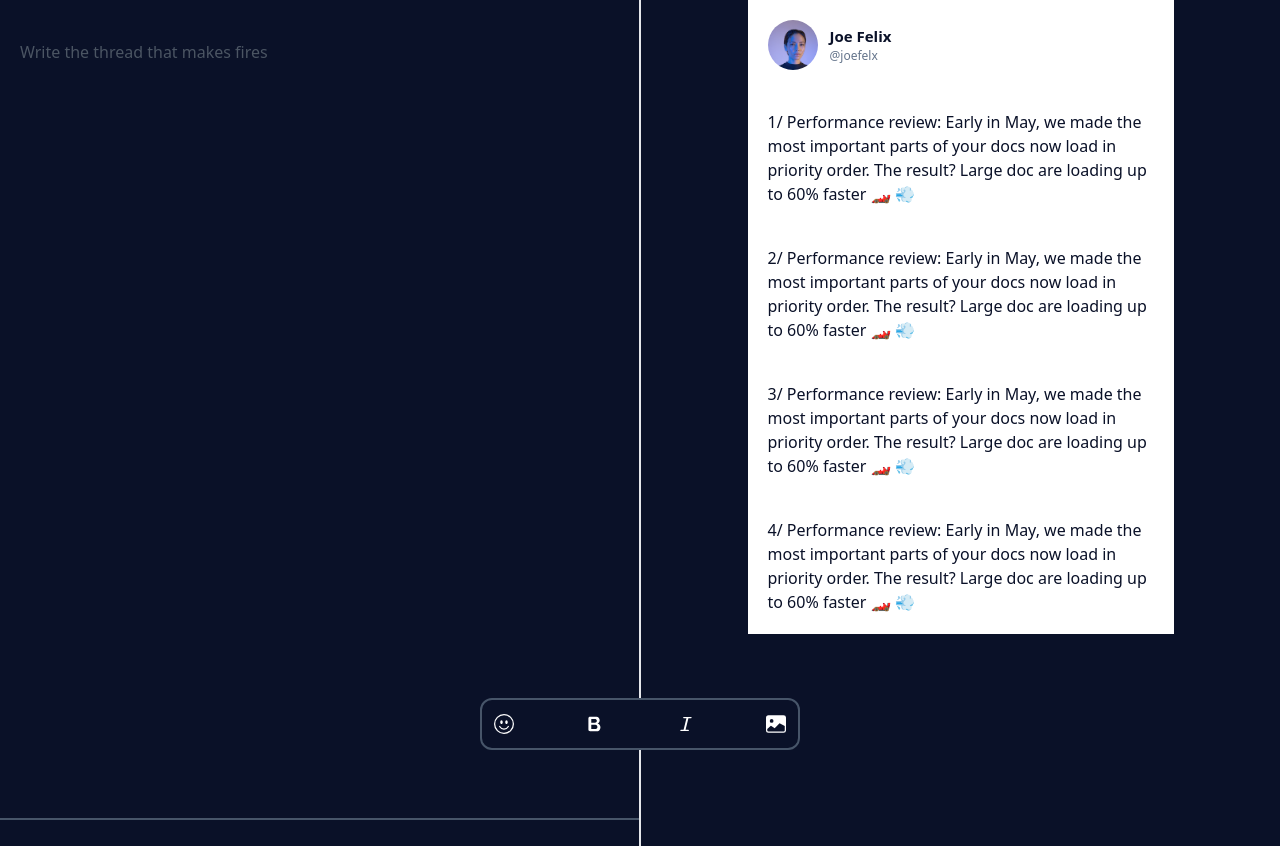
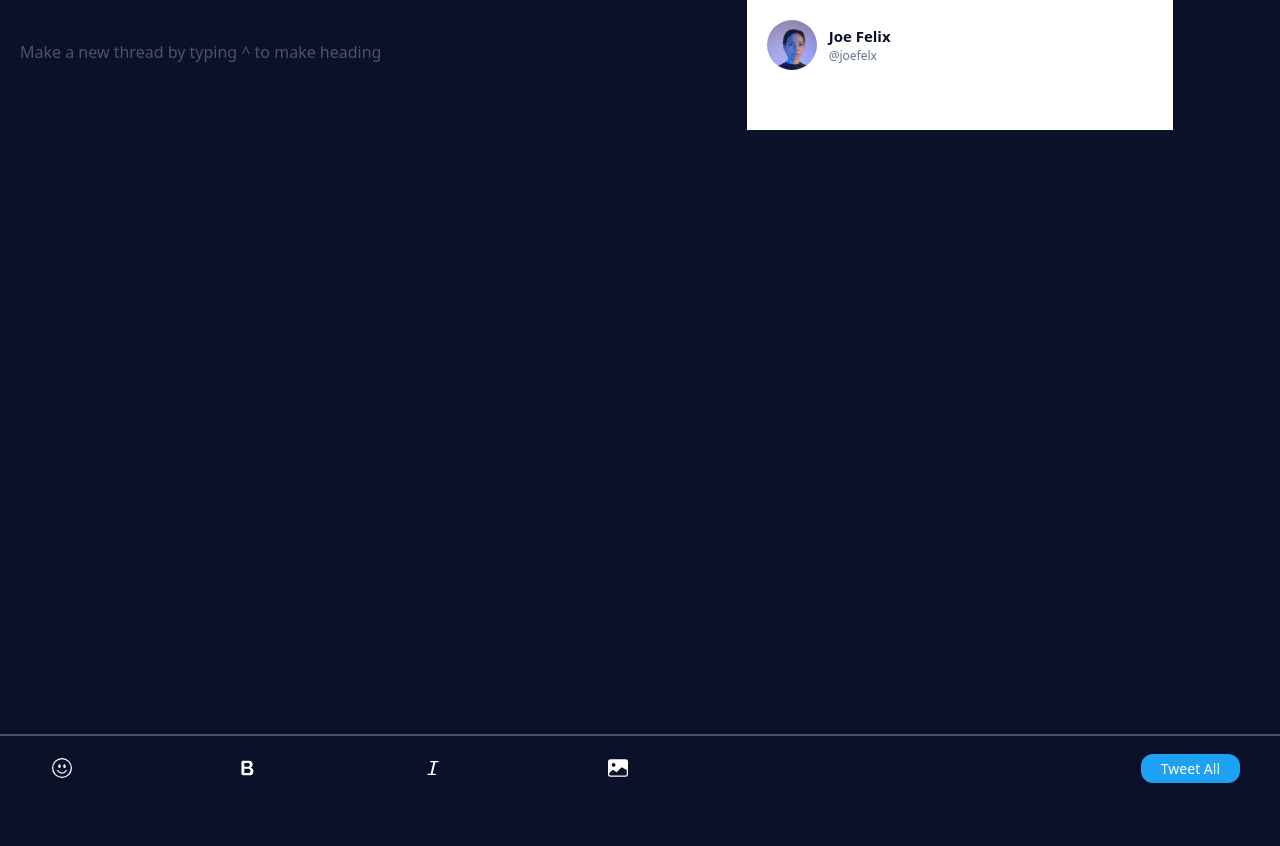
Before and after one commit to joefelx/NimbusT, a Next.js app: page /thread in a window 1280 px wide. Built offline with nearby package versions, Linux system fonts and the light colour scheme.

Commit message:
Context File is added with new State variable and connected with backend

```diff
--- a/package.json
+++ b/package.json
@@ -11,6 +11,7 @@
   "dependencies": {
     "@next/font": "13.1.6",
     "@tinymce/tinymce-react": "^4.3.0",
+    "axios": "^1.3.3",
     "dotenv": "^16.0.3",
     "eslint": "8.33.0",
     "eslint-config-next": "13.1.6",
--- a/src/Components/Editor.js
+++ b/src/Components/Editor.js
@@ -1,4 +1,4 @@
-import React, { useEffect, useRef, useState } from "react";
+import React, { useEffect, useRef, useState, useContext } from "react";
 import Logo from "../assets/Logo-individual transparent.png";
 import ProfileImg from "../assets/profile.jpg";
 import Image from "next/image";
@@ -6,12 +6,20 @@ import TextField from "./TextField";
 import NewThreadButton from "./NewThreadButton";
 import Tools from "./Tools";
 import ThreadBox from "./ThreadBox";
+import { FunctionContext } from "../context/FunctionContext";
+import Loading from "./Loading";
+import Tick from "./Tick";
 
 function Editor() {
+  const { input, thread, setThread, loading, complete } =
+    useContext(FunctionContext);
+
   return (
     <div className="h-auto min-h-screen w-100% bg-[#0a1128] text-white flex justify-between">
+      {loading && <Loading />}
+      {complete && <Tick />}
       {/* Editor */}
-      <div className="flex-1 flex justify-evenly border-r-2 py-5">
+      <div className="flex-1 flex justify-evenly py-5">
         <TextField />
       </div>
       {/* Tool */}
@@ -31,26 +39,9 @@ function Editor() {
             </span>
           </div>
           {/* thread detail */}
-          <ThreadBox
-            thread="1/ Performance review: Early in May, we made the most important
-              parts of your docs now load in priority order. The result? Large
-              doc are loading up to 60% faster 🏎️ 💨"
-          />
-          <ThreadBox
-            thread="2/ Performance review: Early in May, we made the most important
-              parts of your docs now load in priority order. The result? Large
-              doc are loading up to 60% faster 🏎️ 💨"
-          />
-          <ThreadBox
-            thread="3/ Performance review: Early in May, we made the most important
-              parts of your docs now load in priority order. The result? Large
-              doc are loading up to 60% faster 🏎️ 💨"
-          />
-          <ThreadBox
-            thread="4/ Performance review: Early in May, we made the most important
-              parts of your docs now load in priority order. The result? Large
-              doc are loading up to 60% faster 🏎️ 💨"
-          />
+          {thread.map((t) => (
+            <ThreadBox thread={t} imageURL="" />
+          ))}
         </div>
       </div>
     </div>
--- /dev/null
+++ b/src/Components/Loading.js
@@ -0,0 +1,26 @@
+import React from "react";
+
+function Loading() {
+  return (
+    <div className="absolute w-full h-full backdrop-blur-sm">
+      <div
+        aria-label="Loading..."
+        className="w-full h-full flex justify-center items-center"
+        role="status"
+      >
+        <svg class="h-12 w-12 animate-spin" viewBox="3 3 18 18">
+          <path
+            class="fill-gray-200"
+            d="M12 5C8.13401 5 5 8.13401 5 12C5 15.866 8.13401 19 12 19C15.866 19 19 15.866 19 12C19 8.13401 15.866 5 12 5ZM3 12C3 7.02944 7.02944 3 12 3C16.9706 3 21 7.02944 21 12C21 16.9706 16.9706 21 12 21C7.02944 21 3 16.9706 3 12Z"
+          ></path>
+          <path
+            class="fill-gray-800"
+            d="M16.9497 7.05015C14.2161 4.31648 9.78392 4.31648 7.05025 7.05015C6.65973 7.44067 6.02656 7.44067 5.63604 7.05015C5.24551 6.65962 5.24551 6.02646 5.63604 5.63593C9.15076 2.12121 14.8492 2.12121 18.364 5.63593C18.7545 6.02646 18.7545 6.65962 18.364 7.05015C17.9734 7.44067 17.3403 7.44067 16.9497 7.05015Z"
+          ></path>
+        </svg>
+      </div>
+    </div>
+  );
+}
+
+export default Loading;
--- a/src/Components/TextField.js
+++ b/src/Components/TextField.js
@@ -9,8 +9,8 @@ const TextBox = () => {
   const { setInput } = useContext(FunctionContext);
   return (
     <textarea
-      placeholder="Write the thread that makes fires"
-      className="w-full min-h-screen h-auto p-5 text-white bg-[#0a1128] border-b-2 border-slate-600 focus:outline-none placeholder:text-gray-600 resize-none"
+      placeholder="Make a new thread by typing ^ to make heading"
+      className="w-full min-h-screen h-full p-5 text-white bg-[#0a1128] focus:outline-none placeholder:text-gray-600 resize-none whitespace-pre-wrap"
       onChange={(e) => {
         setInput(e.target.value);
       }}
@@ -19,8 +19,8 @@ const TextBox = () => {
 };
 
 function TextField() {
-  const { input } = useContext(FunctionContext);
-  const [thread, setThread] = useState([]);
+  const { input, thread, setThread } = useContext(FunctionContext);
+  // const [thread, setThread] = useState([]);
 
   useEffect(() => {
     setThread(splitText(input));
--- a/src/Components/ThreadBox.js
+++ b/src/Components/ThreadBox.js
@@ -1,9 +1,12 @@
-import React from "react";
+import Image from "next/image";
 
-function ThreadBox({ thread }) {
+function ThreadBox({ thread, imageURL }) {
   return (
     <div className=" bg-white text-black w-2/3 p-5">
-      <p>{thread}</p>
+      <p className=" whitespace-pre-wrap">{thread}</p>
+      {imageURL && (
+        <Image src={imageURL} className=" h-52 mt-4 object-cover rounded-lg" />
+      )}
     </div>
   );
 }
--- /dev/null
+++ b/src/Components/Tick.js
@@ -0,0 +1,28 @@
+import "../styles/Home.module.css";
+
+function Tick() {
+  return (
+    <div className="absolute w-full h-full flex justify-center items-center backdrop-blur-sm z-40">
+      <svg
+        className="w-[56px] h-[56px] rounded-[50%] block stroke-2 stroke-white m-[10%]  animate-ping"
+        xmlns="http://www.w3.org/2000/svg"
+        viewBox="0 0 52 52"
+      >
+        <circle
+          className="checkmark__circle"
+          cx="26"
+          cy="26"
+          r="25"
+          fill="#1DA1F2"
+        />
+        <path
+          className="checkmark__check"
+          fill="none"
+          d="M14.1 27.2l7.1 7.2 16.7-16.8"
+        />
+      </svg>
+    </div>
+  );
+}
+
+export default Tick;
--- a/src/Components/Tools.js
+++ b/src/Components/Tools.js
@@ -1,10 +1,13 @@
 import { RxFontBold, RxFontItalic } from "react-icons/rx";
 import { BsImageFill, BsEmojiSmile } from "react-icons/bs";
+import { useContext } from "react";
+import { FunctionContext } from "../context/FunctionContext";
 
 function Tools() {
+  const { PostThread } = useContext(FunctionContext);
   return (
-    <div className="absolute bottom-[50px] left-0 right-0 w-[20rem] ml-auto mr-auto">
-      <ul className=" cursor-pointer border-2 border-slate-600 rounded-xl bg-black flex text-2xl items-center justify-between mt-3 p-3">
+    <div className="fixed bottom-0 w-full bg-black border-t-2 border-slate-600 flex items-center justify-between px-10 py-2">
+      <ul className="w-[50%] cursor-pointer flex text-2xl items-center justify-between p-3">
         <li className="text-xl ">
           <BsEmojiSmile />
         </li>
@@ -18,6 +21,14 @@ function Tools() {
           <BsImageFill />
         </li>
       </ul>
+      <div>
+        <button
+          className="bg-[#1DA1F2] px-5 py-1 rounded-xl text-[14px] shadow-2xl"
+          onClick={PostThread}
+        >
+          Tweet All
+        </button>
+      </div>
     </div>
   );
 }
--- a/src/context/FunctionContext.js
+++ b/src/context/FunctionContext.js
@@ -1,18 +1,42 @@
 import { createContext, useState } from "react";
-
-// const inital_state = {
-//   input,
-// };
+import axios from "axios";
 
 export const FunctionContext = createContext();
 
 export const FunctionContextProvider = ({ children }) => {
-  const [input, setInput] = useState("Hello");
+  const [input, setInput] = useState("");
+  const [thread, setThread] = useState([]);
+  const [loading, setLoading] = useState(false);
+  const [complete, setComplete] = useState(false);
+
+  const PostThread = async () => {
+    setLoading(true);
+    const res = await axios.post("http://localhost:5000/thread", {
+      username: "testfelix2",
+      threadsList: thread,
+      scheduled: false,
+      date: "1677718800000",
+    });
+    setLoading(false);
+    setComplete(true);
+    const comp = setInterval(() => {
+      setComplete(false);
+      clearInterval(comp);
+    }, 1500);
+    // clearTimeout(comp);
+    console.log(res);
+  };
+
   return (
     <FunctionContext.Provider
       value={{
         input,
         setInput,
+        thread,
+        setThread,
+        PostThread,
+        loading,
+        complete,
       }}
     >
       {children}
--- a/src/pages/_app.js
+++ b/src/pages/_app.js
@@ -1,5 +1,6 @@
 import "@/styles/globals.css";
 import { FunctionContextProvider } from "@/context/FunctionContext";
+import Loading from "@/Components/Loading";
 
 export default function App({ Component, pageProps }) {
   return (
--- a/src/pages/index.js
+++ b/src/pages/index.js
@@ -1,13 +1,26 @@
 import Hero from "@/Components/Hero";
 import Navigation from "@/Components/Navigation";
 import Gradient from "@/Components/Gradient";
+import Loading from "@/Components/Loading";
+import { useContext, useEffect, useState } from "react";
+import { FunctionContext } from "@/context/FunctionContext";
 
 export default function Home() {
+  const { loading } = useContext(FunctionContext);
+  const [load, setload] = useState(true);
+  useEffect(() => {
+    setload(loading);
+  }, [loading]);
+
   return (
-    <div className=" h-auto min-h-screen w-full bg-black text-white px-[3rem] overflow-hidden">
-      <Navigation />
-      <Hero />
-      <Gradient />
+    <div>
+      {load && <Loading />}
+
+      <div className=" h-auto min-h-screen w-full bg-black text-white px-[3rem] overflow-hidden">
+        <Navigation />
+        <Hero />
+        <Gradient />
+      </div>
     </div>
   );
 }
```
Also changed, not shown: src/styles/Home.module.css (+65 -0 lines), 1 other file (tests, documents, lock files or other folders).
